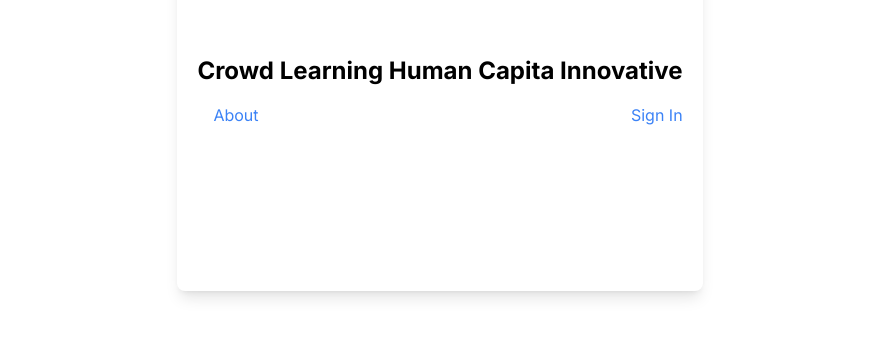
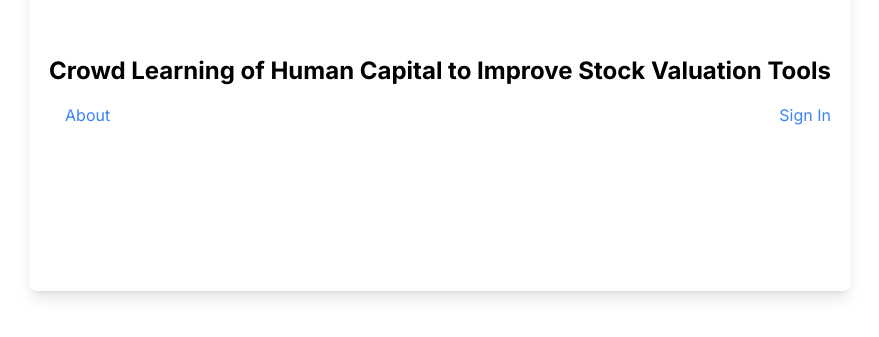
Before and after one commit to hpark507/CRHCAP, a Next.js app in the folder client/: page / in a window 1280 px wide. Shown: the part 309-646 px from the top of the page, without its empty margins (200-1079 px from the left). Built offline with nearby package versions, Linux system fonts and the light colour scheme; no server answers.

Commit message:
weight limits added

```diff
--- a/client/src/app/page.tsx
+++ b/client/src/app/page.tsx
@@ -1,4 +1,4 @@
-"use client"
+"use client";
 import Link from "next/link";
 import { useSession, SessionProvider } from "next-auth/react";
 import Report from "@/components/report_component";
@@ -6,7 +6,7 @@ import { useEffect } from "react";
 
 export default function Home() {
   // const session = await getServerSession(authOptions);
-  const { data: session , status} = useSession();
+  const { data: session, status } = useSession();
   // let user = "";
   // useEffect(() => {
   //   console.log("Session: ", session);
@@ -29,7 +29,7 @@ export default function Home() {
           style={{ minHeight: "25em" }}
         >
           <h1 className="items-center text-2xl font-bold">
-            Crowd Learning Human Capita Innovative
+            Crowd Learning of Human Capital to Improve Stock Valuation Tools
           </h1>
           <p className="flex gap-2"></p>
           <div className="flex justify-between">
--- a/client/src/components/EditableTable.tsx
+++ b/client/src/components/EditableTable.tsx
@@ -219,6 +219,7 @@ const EditableTable: React.FC<EditableTableProps> = ({
                   type="number"
                   value={newRow.weight}
                   onChange={handleInputChange}
+                  inputProps={{ min: 0, max: 9 }}
                 />
               </TableCell>
               <TableCell>
```
